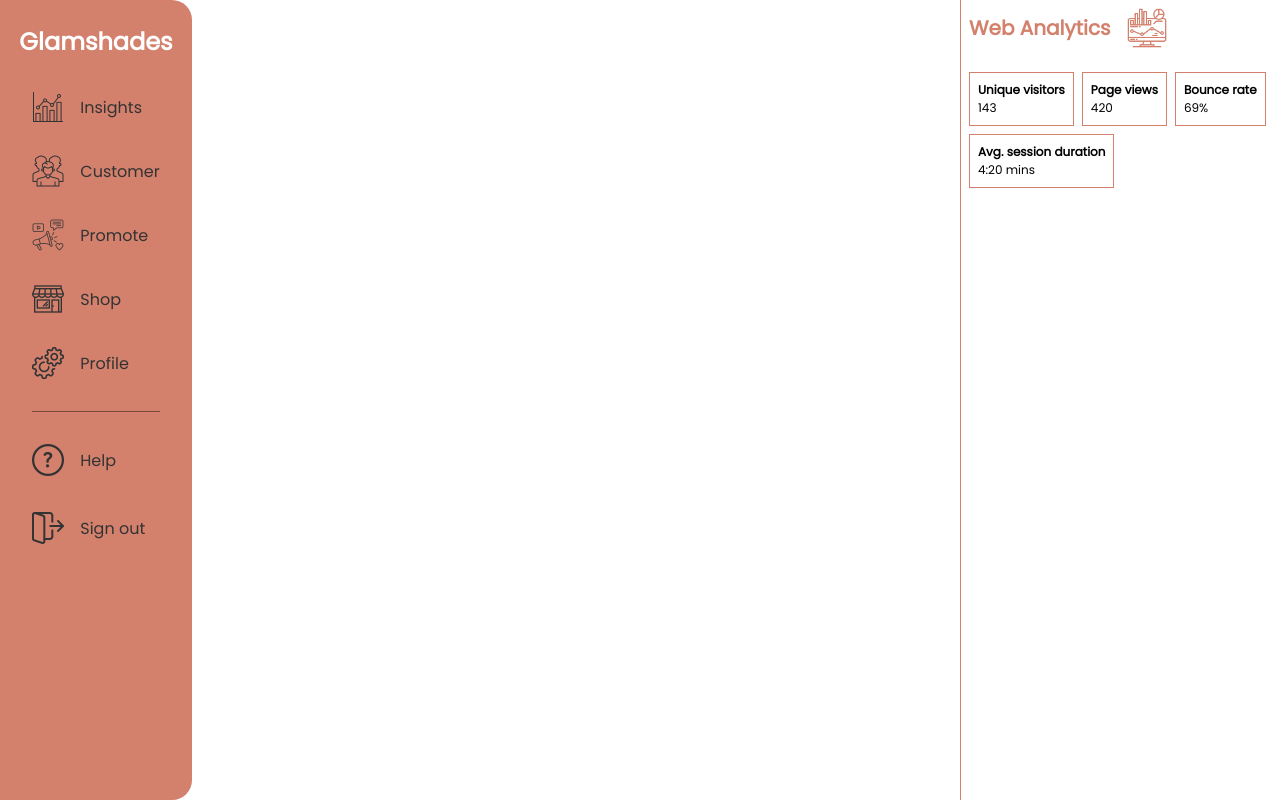
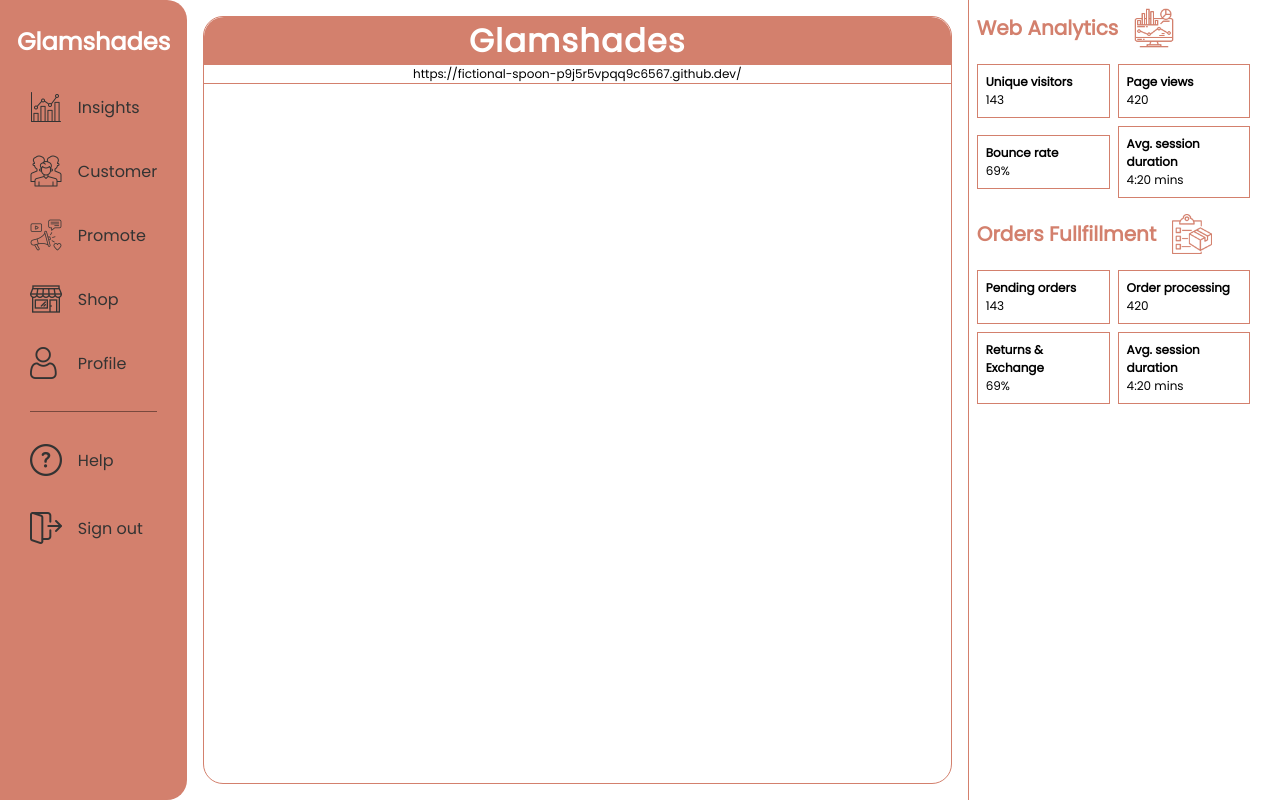
Before and after one commit to Dowelle/Basketbliss, a React (Create React App) app: page / in a window 1280 px wide. Built offline with nearby package versions, Linux system fonts and the light colour scheme.

Commit message:
updated riandrei

```diff
--- a/src/pages/Homepage.css
+++ b/src/pages/Homepage.css
@@ -54,19 +54,36 @@ nav h1{
     gap:2.25rem;
 }
 .main-content{
-
+    margin:1rem;
     width:60vw;
+    border:solid 1px #d3806d;
+    border-radius:20px;
+}
+.main-content h1{
+    background-color: #d3806d;
+    border-radius: 20px 20px 0 0;
+    text-align: center;
+    color:#fff;
+    letter-spacing: 1.25px;
+}
+.main-content .link{
+    font-size: .75em;
+    text-align: center;
+    border-bottom: solid 1px #d3806d;
 }
 .stats{
     padding:.5rem;
     width:25vw;
     border-left:solid 1px #d3806d;
+    display: flex;
+    flex-direction: column;
+    gap:1rem;
 }
 .stats_title{
     display: flex;
     align-items: center;
     gap:1rem;
-    margin-bottom: 1.5rem;
+    margin-bottom: 1rem;
 }
 .stats_title img{
     width:40px;
@@ -83,7 +100,7 @@ nav h1{
 
 }
 .count{
-    width:auto;
+    width:45%;
     border:solid 1px #d3806d;
     padding:.5rem;
 }
--- a/src/pages/Homepage.js
+++ b/src/pages/Homepage.js
@@ -3,8 +3,6 @@ import React from 'react';
 
 import {Link} from 'react-router-dom';
 
-
-import Setting from '../assets/settings.png';
 import Logout from '../assets/logout.png';
 import Shop from '../assets/shop.png';
 import Insight from '../assets/insight.png';
@@ -12,6 +10,8 @@ import Marketing from '../assets/marketing.png';
 import People from '../assets/people.png';
 import Question from '../assets/question.png';
 import Monitor from '../assets/monitor.png';
+import User from '../assets/user.png';
+import Order from '../assets/order.png';
 
 function Homepage() {
   return (
@@ -36,7 +36,7 @@ function Homepage() {
                     <Link className="nav_a" to="/Setting">Shop</Link>
                 </div>
                 <div className="nav_button">
-                    <img src={Setting} alt=""/>
+                    <img src={User} alt=""/>
                     <Link className="nav_a" to="/Setting">Profile</Link>
                 </div>
                 <div className="nav_line"></div>
@@ -55,9 +55,13 @@ function Homepage() {
 
         </nav>
         <div className="main-content">
-
+        <div>
+            <h1>Glamshades</h1>
+            <p className="link">https://fictional-spoon-p9j5r5vpqq9c6567.github.dev/</p>
+        </div>
         </div>
         <div className="stats">
+            <div>
                 <div class="stats_title">
                     <h1>Web Analytics</h1>
                     <img src={Monitor} alt="" />
@@ -83,6 +87,35 @@ function Homepage() {
 
                 </div>
             </div>
+            <div>
+            <div class="stats_title">
+                    <h1>Orders Fullfillment</h1>
+                    <img src={Order} alt="" />
+                </div>
+                <div className="stats_web">
+
+                    <div className="count">
+                        <h3>Pending orders</h3>
+                        <p>143</p>
+                    </div>
+                    <div className="count">
+                        <h3>Order processing</h3>
+                        <p>420</p>
+                    </div>
+                    <div className="count">
+                        <h3>Returns & Exchange</h3>
+                        <p>69%</p>
+                    </div>
+                    <div className="count">
+                        <h3>Avg. session duration</h3>
+                        <p>4:20 mins</p>
+                    </div>
+
+                </div>
+            </div>
+
+        </div>
+
     </div>
   )
 }
```
Also changed, not shown: src/assets/order.png (added), src/assets/user.png (added). Lines whose indentation alone changed are shown as unchanged.
